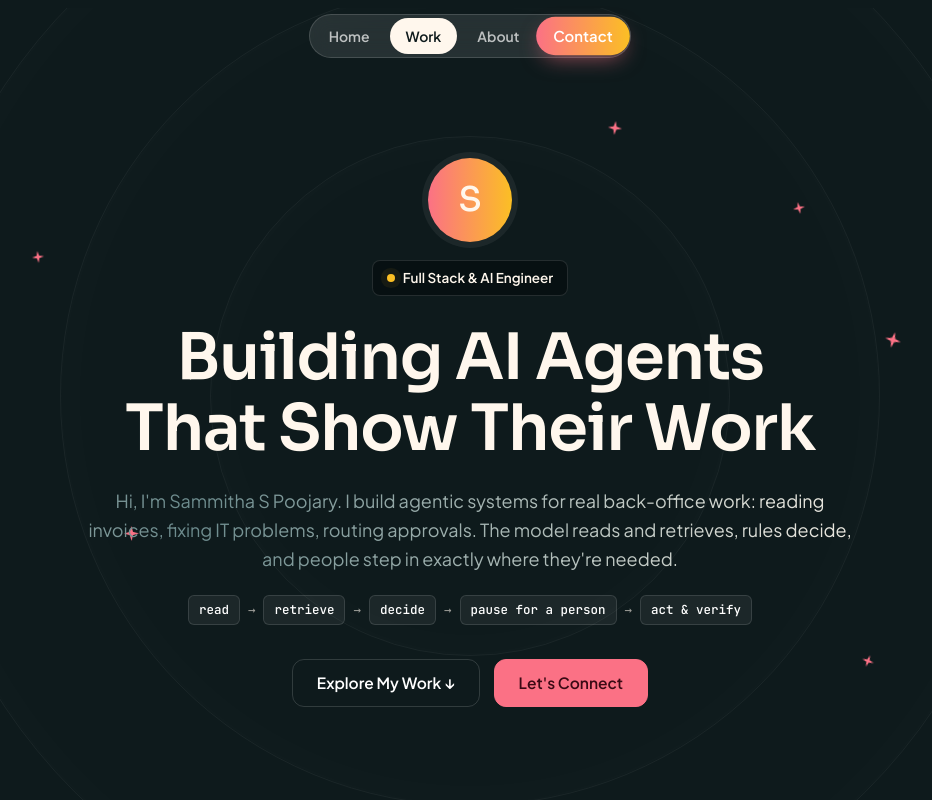
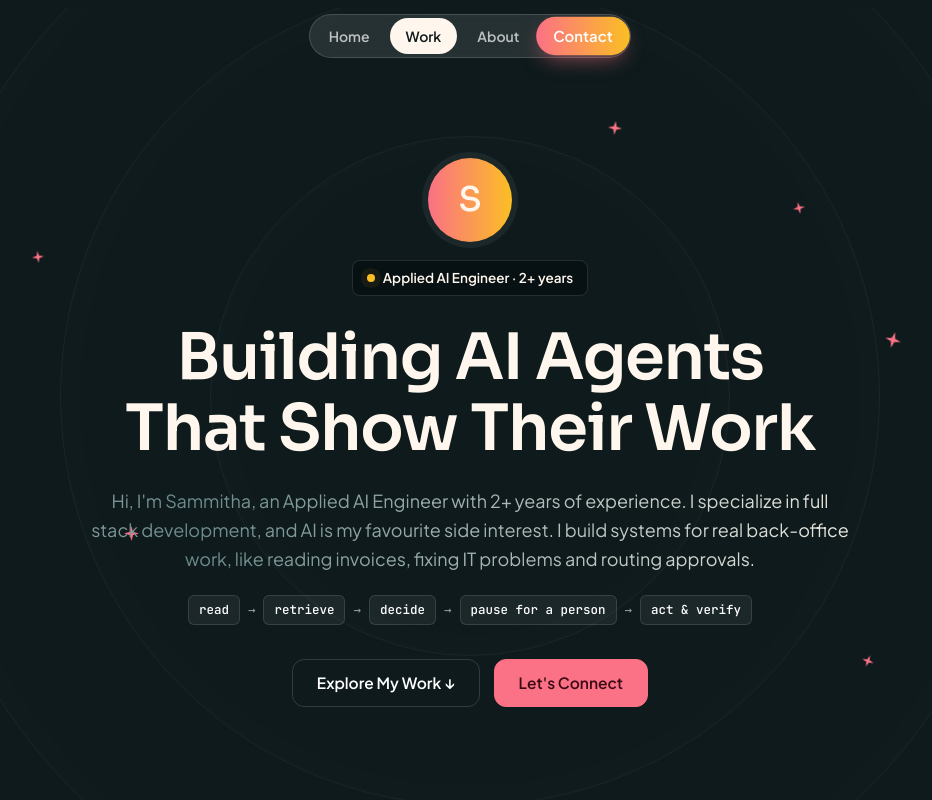
Before and after one commit to SammithaS/portfolio, a plain HTML site: page index.html in a window 1280 px wide. Shown: the top 800 px of the page, without its empty margins (170-1102 px from the left). Drawn offline with Linux system fonts and the light colour scheme.

Commit message:
Update intro: Applied AI Engineer with 2+ years of experience

```diff
--- a/index.html
+++ b/index.html
@@ -3,7 +3,7 @@
 <head>
 <meta charset="utf-8">
 <meta name="viewport" content="width=device-width, initial-scale=1, viewport-fit=cover">
-<meta name="description" content="Portfolio of Sammitha S Poojary, Full Stack & AI Engineer building agentic systems.">
+<meta name="description" content="Portfolio of Sammitha S Poojary, Applied AI Engineer with 2+ years of experience in full stack development and AI.">
 <title>Sammitha S Poojary</title>
 <meta name="claude:viewport-fit-sides" content="cover">
 <link rel="preconnect" href="https://fonts.googleapis.com">
@@ -218,9 +218,9 @@ footer a{text-decoration:none;transition:color .3s var(--ease)} footer a:hover{c
       <span class="star" style="left:84%;top:80%;--s:12px;--d:21s"><svg viewBox="0 0 24 24" fill="currentColor"><path d="M12 0l2.6 9.4L24 12l-9.4 2.6L12 24l-2.6-9.4L0 12l9.4-2.6z"/></svg></span>
     </div>
     <div class="avatar rise" aria-hidden="true">S</div>
-    <span class="badge rise d1">Full Stack &amp; AI Engineer</span>
+    <span class="badge rise d1">Applied AI Engineer · 2+ years</span>
     <h1 class="rise d2">Building AI Agents That Show Their Work</h1>
-    <p class="lede rise d3">Hi, I'm Sammitha S Poojary. I build agentic systems for real back-office work: reading invoices, fixing IT problems, routing approvals. The model reads and retrieves, rules decide, and people step in exactly where they're needed.</p>
+    <p class="lede rise d3">Hi, I'm Sammitha, an Applied AI Engineer with 2+ years of experience. I specialize in full stack development, and AI is my favourite side interest. I build systems for real back-office work, like reading invoices, fixing IT problems and routing approvals.</p>
     <div class="flow rise d3" aria-label="How my systems work"><b>read</b>→<b>retrieve</b>→<b>decide</b>→<b>pause for a person</b>→<b>act &amp; verify</b></div>
     <div class="btns rise d4">
       <a class="btn" href="#work">Explore My Work ↓</a>
@@ -342,7 +342,7 @@ footer a{text-decoration:none;transition:color .3s var(--ease)} footer a:hover{c
       <div class="card wide">
         <h3>Hi, I'm Sammitha</h3>
         <div class="bio">
-          <p>I'm a full stack engineer focused on AI agents that do real operational work. I care about the parts that make them trustworthy: citations, deterministic checks, evals, retries and clean hand-offs to people.</p>
+          <p>I'm an Applied AI Engineer with 2+ years of experience. I specialize in full stack development, and AI is my favourite side interest, especially agents that do real operational work. I care about the parts that make them trustworthy: citations, deterministic checks, evals, retries and clean hand-offs to people.</p>
           <p>I like building the whole thing, from the database schema and the workflow engine to the review screen a busy clerk actually uses. Open to full-time roles and freelance projects.</p>
         </div>
       </div>
```
